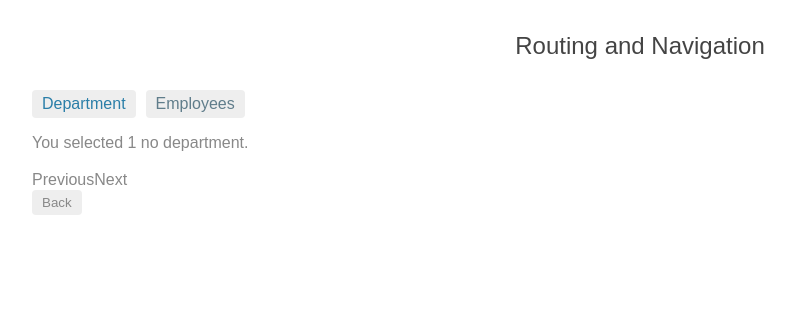
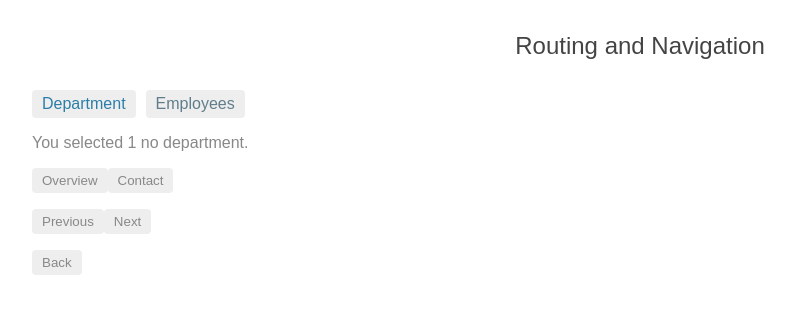
Before and after one commit to abmrifat1/Angular_project_Dir, an Angular app in the folder rounting-demo/: page /departments/1 in a window 1280 px wide. Shown: the top 314 px of the page, without its empty margins (0-795 px from the left). Built offline with nearby package versions, Linux system fonts and the light colour scheme.

Commit message:
child route

```diff
--- a/rounting-demo/src/app/app-routing.module.ts
+++ b/rounting-demo/src/app/app-routing.module.ts
@@ -1,7 +1,9 @@
+import { DepartmentContactComponent } from './department-contact/department-contact.component';
+import { DepartmentOverviewComponent } from './department-overview/department-overview.component';
 import { DepartmentDetailsComponent } from './department-details/department-details.component';
 import { PageNotFoundComponent } from './page-not-found/page-not-found.component';
 import { DepartmentListComponent } from './department-list/department-list.component';
-import { NgModule } from '@angular/core';
+import { NgModule, Component } from '@angular/core';
 import { Routes, RouterModule } from '@angular/router';
 import { EmployeeListComponent } from './employee-list/employee-list.component';
 
@@ -9,7 +11,15 @@
 const routes: Routes = [
   {path:'', redirectTo:'/departments', pathMatch:'full'},
   {path: 'departments',component: DepartmentListComponent},
-  {path: 'departments/:id',component: DepartmentDetailsComponent},
+  {path: 'departments/:id',component: DepartmentDetailsComponent,
+children:[
+  {
+    path:'overview',component:DepartmentOverviewComponent
+  },
+  {
+    path:'contact',component:DepartmentContactComponent
+  }
+]},
   {path: 'employees',component:EmployeeListComponent},
   {path:"**",component:PageNotFoundComponent}  //should be last route
 ];
@@ -20,4 +30,4 @@
 })
 export class AppRoutingModule { }
 
-export const routingComponents= [DepartmentListComponent,DepartmentListComponent,EmployeeListComponent,PageNotFoundComponent]
+export const routingComponents= [DepartmentListComponent,DepartmentListComponent,EmployeeListComponent,PageNotFoundComponent,DepartmentContactComponent,DepartmentOverviewComponent]
--- a/rounting-demo/src/app/app.module.ts
+++ b/rounting-demo/src/app/app.module.ts
@@ -5,6 +5,8 @@
 import { AppComponent } from './app.component';
 import { PageNotFoundComponent } from './page-not-found/page-not-found.component';
 import { DepartmentDetailsComponent } from './department-details/department-details.component';
+import { DepartmentOverviewComponent } from './department-overview/department-overview.component';
+import { DepartmentContactComponent } from './department-contact/department-contact.component';
 
 
 @NgModule({
@@ -13,6 +15,8 @@
     routingComponents,
     PageNotFoundComponent,
     DepartmentDetailsComponent,
+    DepartmentOverviewComponent,
+    DepartmentContactComponent,
   ],
   imports: [
     BrowserModule,
--- /dev/null
+++ b/rounting-demo/src/app/department-contact/department-contact.component.ts
@@ -0,0 +1,19 @@
+import { Component, OnInit } from '@angular/core';
+
+@Component({
+  selector: 'app-department-contact',
+  template: `
+    <p>
+      department-contact works!
+    </p>
+  `,
+  styles: []
+})
+export class DepartmentContactComponent implements OnInit {
+
+  constructor() { }
+
+  ngOnInit(): void {
+  }
+
+}
--- a/rounting-demo/src/app/department-details/department-details.component.ts
+++ b/rounting-demo/src/app/department-details/department-details.component.ts
@@ -5,8 +5,16 @@
   selector: "app-department-details",
   template: `
     <p>You selected {{ departmentId }} no department.</p>
-    <a (click)="goPrevious()">Previous</a>
-    <a (click)="goNext()">Next</a>
+
+    <p>
+    <button (click)="showOverview()">Overview</button>
+    <button (click)="showContact()">Contact</button>
+    </p>
+
+    <p>
+    <button (click)="goPrevious()">Previous</button>
+    <button (click)="goNext()">Next</button></p>
+
     <div>
       <button (click)="gotoDepartments()">Back</button>
     </div>
@@ -42,4 +50,12 @@
 
     this.router.navigate(['../',{id: selectedId}],{relativeTo:this.route})
   }
+
+  showOverview(){
+    this.router.navigate(['overview'],{relativeTo:this.route});
+  }
+
+  showContact(){
+      this.router.navigate(['contact'],{relativeTo:this.route})
+  }
 }
--- /dev/null
+++ b/rounting-demo/src/app/department-overview/department-overview.component.ts
@@ -0,0 +1,19 @@
+import { Component, OnInit } from '@angular/core';
+
+@Component({
+  selector: 'app-department-overview',
+  template: `
+    <p>
+      department-overview works!
+    </p>
+  `,
+  styles: []
+})
+export class DepartmentOverviewComponent implements OnInit {
+
+  constructor() { }
+
+  ngOnInit(): void {
+  }
+
+}
```
Also changed, not shown: 2 other files (tests, documents, lock files or other folders).
